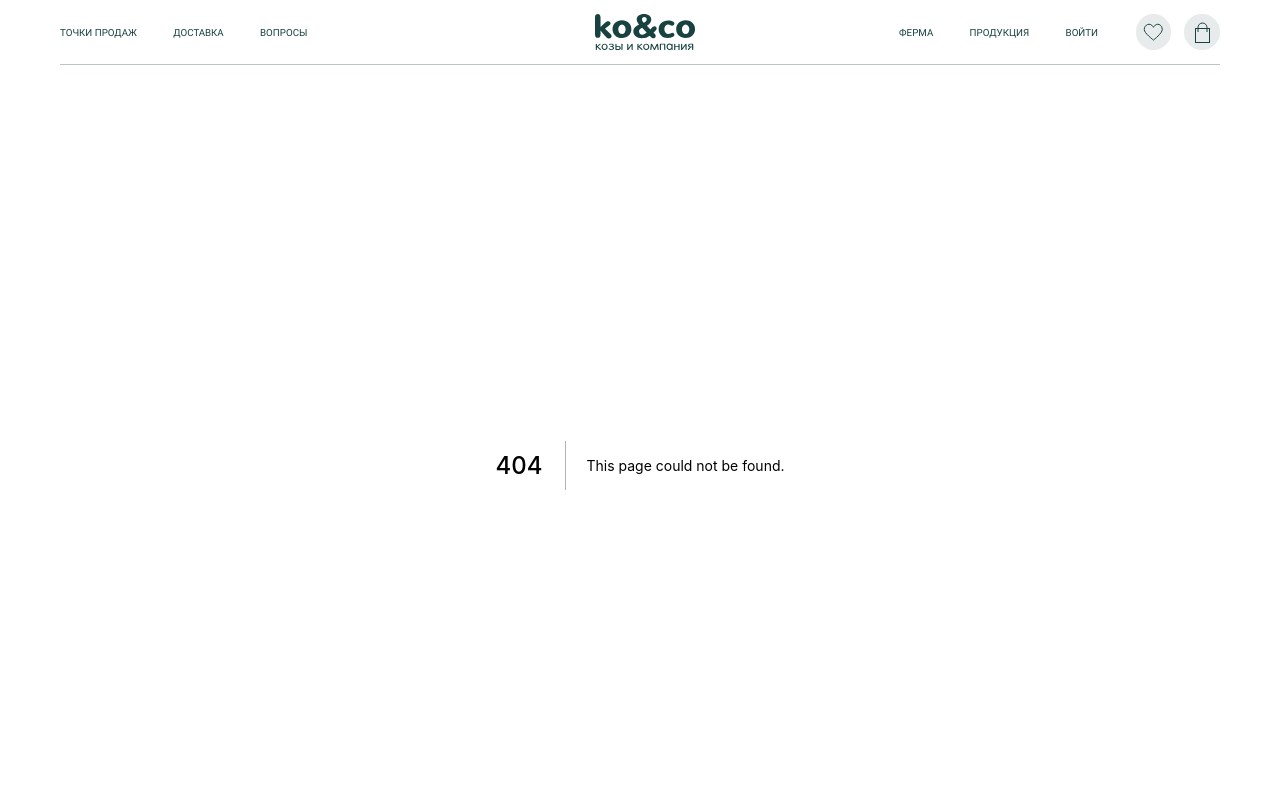
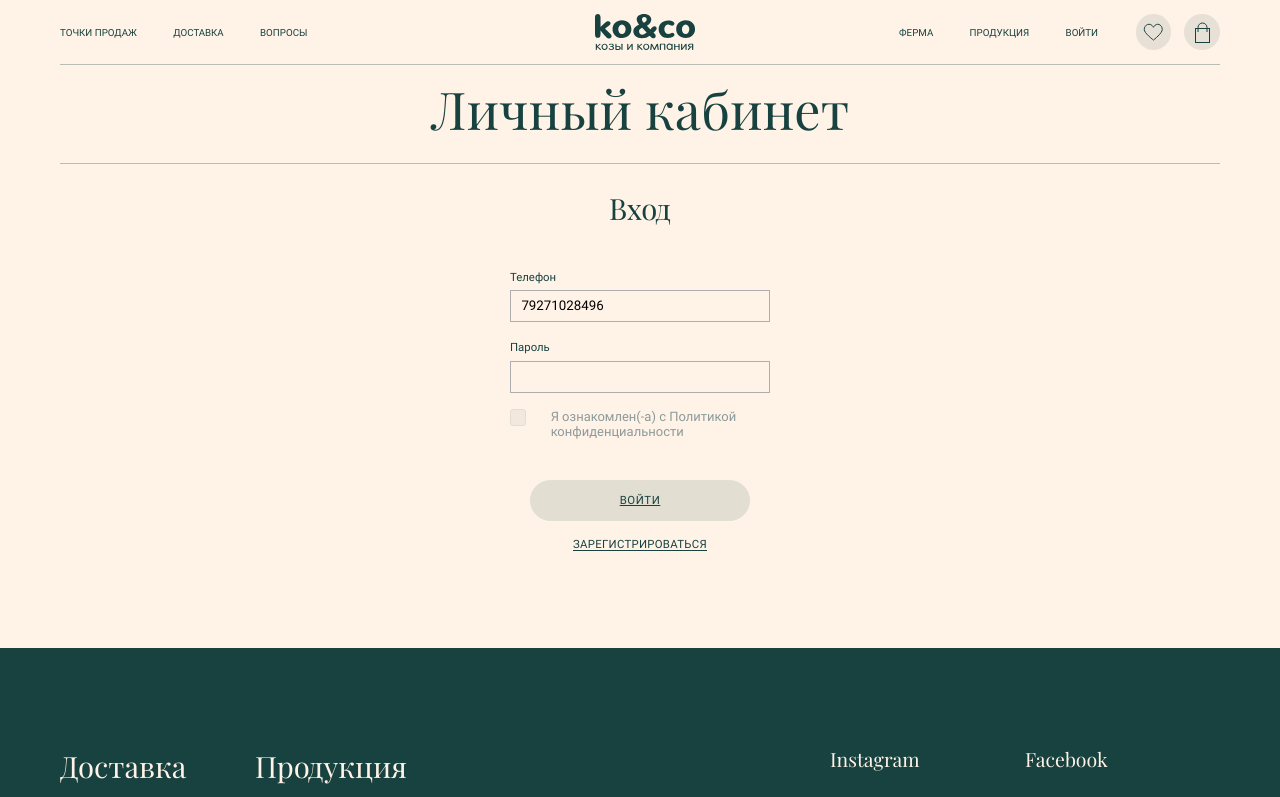
Before and after one commit to Cavern50/ko-cheese, a Next.js app: page /login in a window 1280 px wide. Before the commit this address had no page. Shown: the top 797 px of the page. Built offline with nearby package versions, Linux system fonts and the light colour scheme.

Commit message:
Create login.jsx

```diff
--- /dev/null
+++ b/src/pages/login.jsx
@@ -0,0 +1,15 @@
+import React from "react";
+import { H1 } from "components/layout/H1/H1";
+import { Wrapper } from "components/layout/Wrapper/Wrapper";
+import { AuthSection } from "components/sections/auth/AuthSection/AuthSection";
+
+const Login = () => {
+  return (
+    <Wrapper>
+      <H1 additionClass="profile">Личный кабинет</H1>
+      <AuthSection/>
+    </Wrapper>
+  );
+};
+
+export default Login;
```
